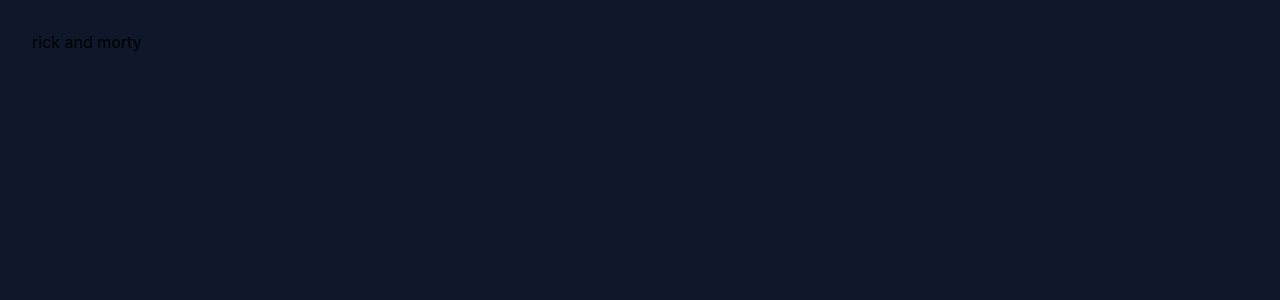
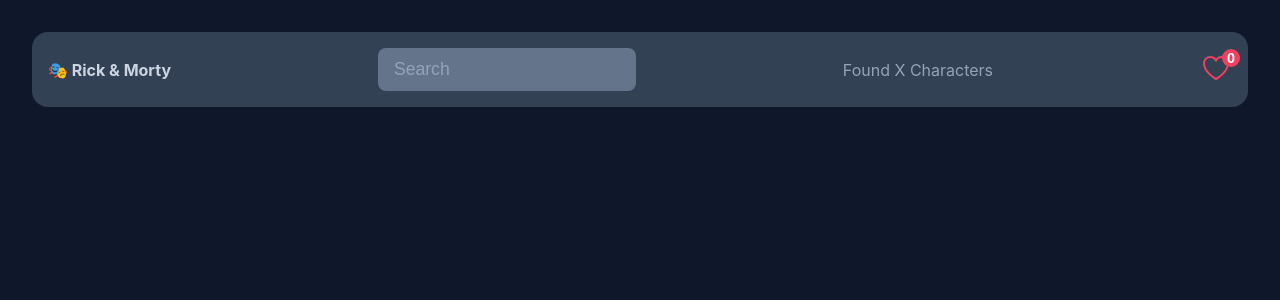
Before and after one commit to RamtinImani/rick-morty-explorer, a React (Vite) app: page / in a window 1280 px wide. Shown: the top 300 px of the page. Built offline with nearby package versions, Linux system fonts and the light colour scheme.

Commit message:
Add Navbar component markup

```diff
--- a/package.json
+++ b/package.json
@@ -10,6 +10,7 @@
     "preview": "vite preview"
   },
   "dependencies": {
+    "@heroicons/react": "^2.2.0",
     "react": "^19.1.0",
     "react-dom": "^19.1.0"
   },
--- a/src/App.jsx
+++ b/src/App.jsx
@@ -1,7 +1,12 @@
 import "./App.css";
+import Navbar from "./components/Navbar";
 
 function App() {
-  return <div>rick and morty</div>;
+  return (
+    <>
+      <Navbar />
+    </>
+  );
 }
 
 export default App;
--- /dev/null
+++ b/src/components/Navbar.jsx
@@ -0,0 +1,22 @@
+import { HeartIcon } from "@heroicons/react/24/outline";
+
+function Navbar() {
+  return (
+    <nav className="navbar">
+      <div className="navbar__logo">
+        <a href="#">🎭 Rick & Morty</a>
+      </div>
+
+      <input type="search" className="text-field" placeholder="Search" />
+
+      <div className="navbar__results">Found X Characters</div>
+
+      <button className="heart">
+        <HeartIcon className="icon" />
+        <span className="badge">0</span>
+      </button>
+    </nav>
+  );
+}
+
+export default Navbar;
```
Also changed, not shown: 1 other file (tests, documents, lock files or other folders).
